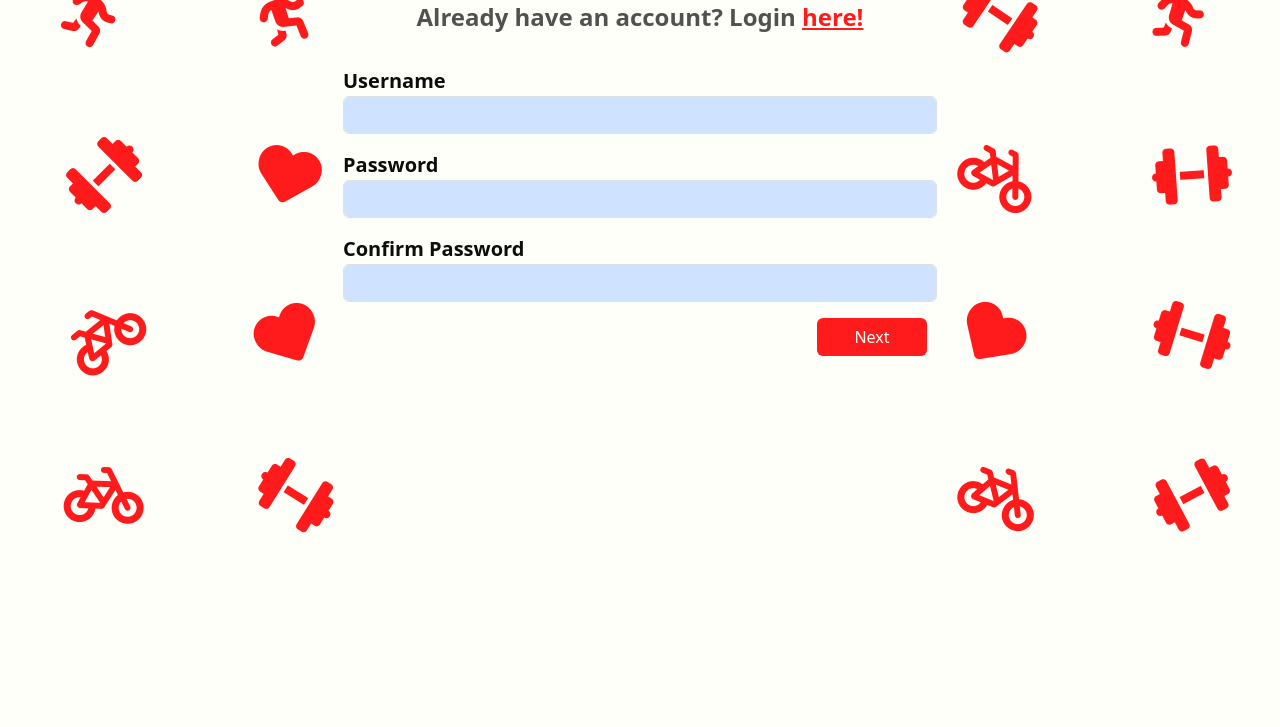
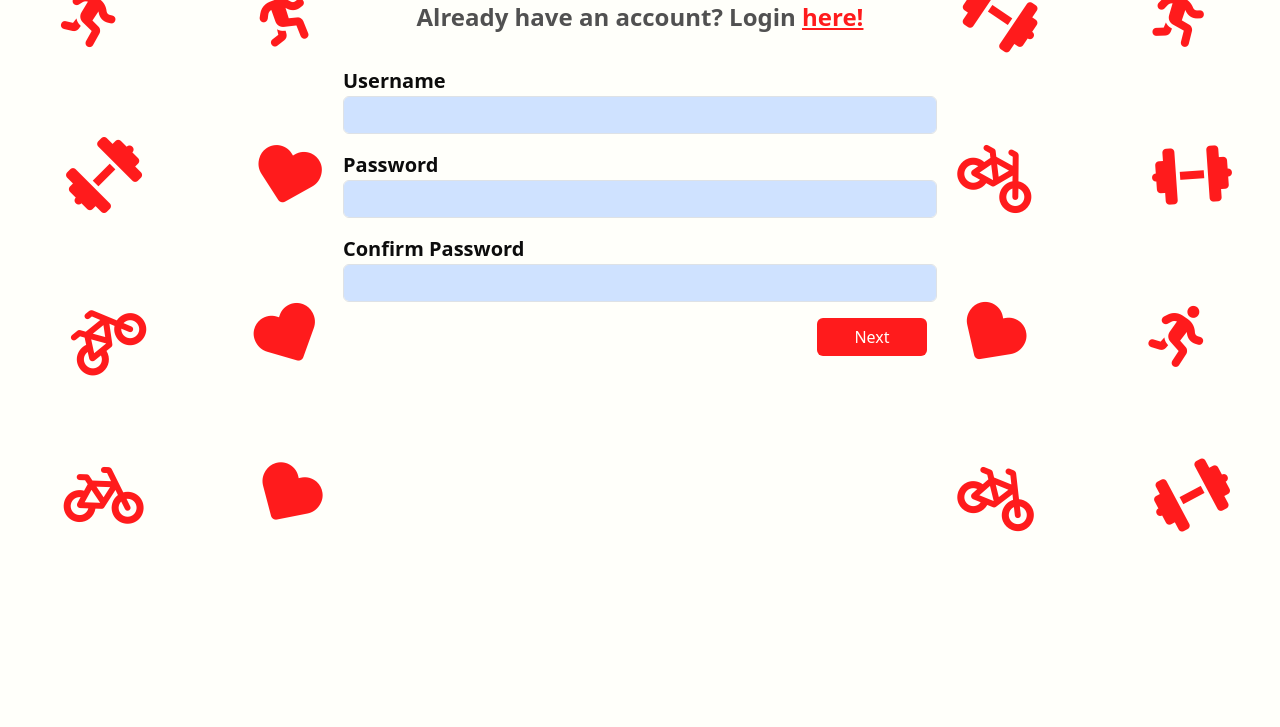
Before and after one commit to MattGeoSnyder/CapstoneOne, a Flask app: page /signup in a window 1280 px wide. Shown: the part 129-856 px from the top of the page. Run offline with Flask 3, Linux system fonts and the light colour scheme; some libraries are stand-ins or nearby versions.

Commit message:
Changed background icons.

```diff
--- a/templates/base.html
+++ b/templates/base.html
@@ -73,7 +73,7 @@
 
       <div id="background">
         <span class="bg-icon">
-          <i class="fa-solid fa-dumbbell"></i>
+          <i class="fa-solid fa-heart"></i>
         </span>
         <span class="bg-icon">
           <i class="fa-solid fa-person-running"></i>
@@ -102,7 +102,7 @@
         <span class="bg-icon">
           <i class="fa-solid fa-dumbbell"></i>
         </span>
-                <span class="bg-icon">
+        <span class="bg-icon">
           <i class="fa-solid fa-bicycle"></i>
         </span>
         <span class="bg-icon">
@@ -118,7 +118,7 @@
           <i class="fa-solid fa-bicycle"></i>
         </span>
         <span class="bg-icon">
-          <i class="fa-solid fa-dumbbell"></i>
+          <i class="fa-solid fa-person-running"></i>
         </span>
 
 
```
